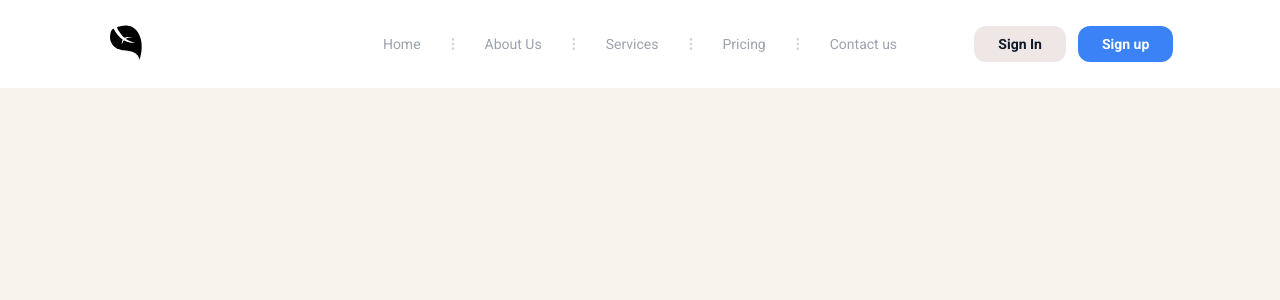
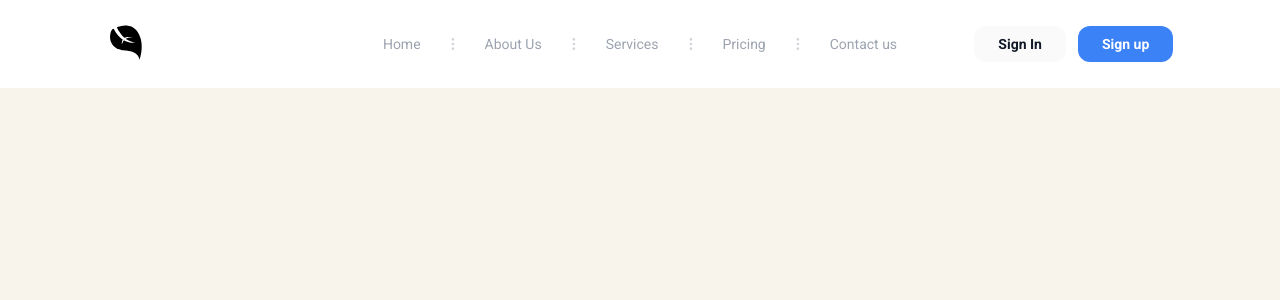
Before and after one commit to mome13/real-estate-react, a React (Vite) app: page / in a window 1280 px wide. Shown: the top 300 px of the page. Built offline with nearby package versions, Linux system fonts and the light colour scheme.

Commit message:
fix: amend tailwind config

```diff
--- a/tailwind.config.js
+++ b/tailwind.config.js
@@ -5,14 +5,14 @@ export default {
     extend: {
       colors: {
         "gray-20": "#F8F4EB",
-        "gray-50": "#EFE6E6",
-        "gray-100": "#DFCCCC",
-        "gray-500": "#5E0000",
-        "primary-100": "#FFE1E0",
-        "primary-300": "#FFA6A3",
-        "primary-500": "#FF6B66",
-        "secondary-400": "#FFCD5B",
-        "secondary-500": "#FFC132",
+        "gray-50": "#fafafa",
+        "gray-100": "#f5f5f5",
+        "gray-500": "#737373",
+        "primary-100": "#dbeafe",
+        "primary-300": "#93c5fd",
+        "primary-500": "#3b82f6",
+        "secondary-50": "#fafaf9",
+        "secondary-100": "#f5f5f5",
       },
       fontFamily: {
         opsans: ["open sans", "sans-serif"],
```
